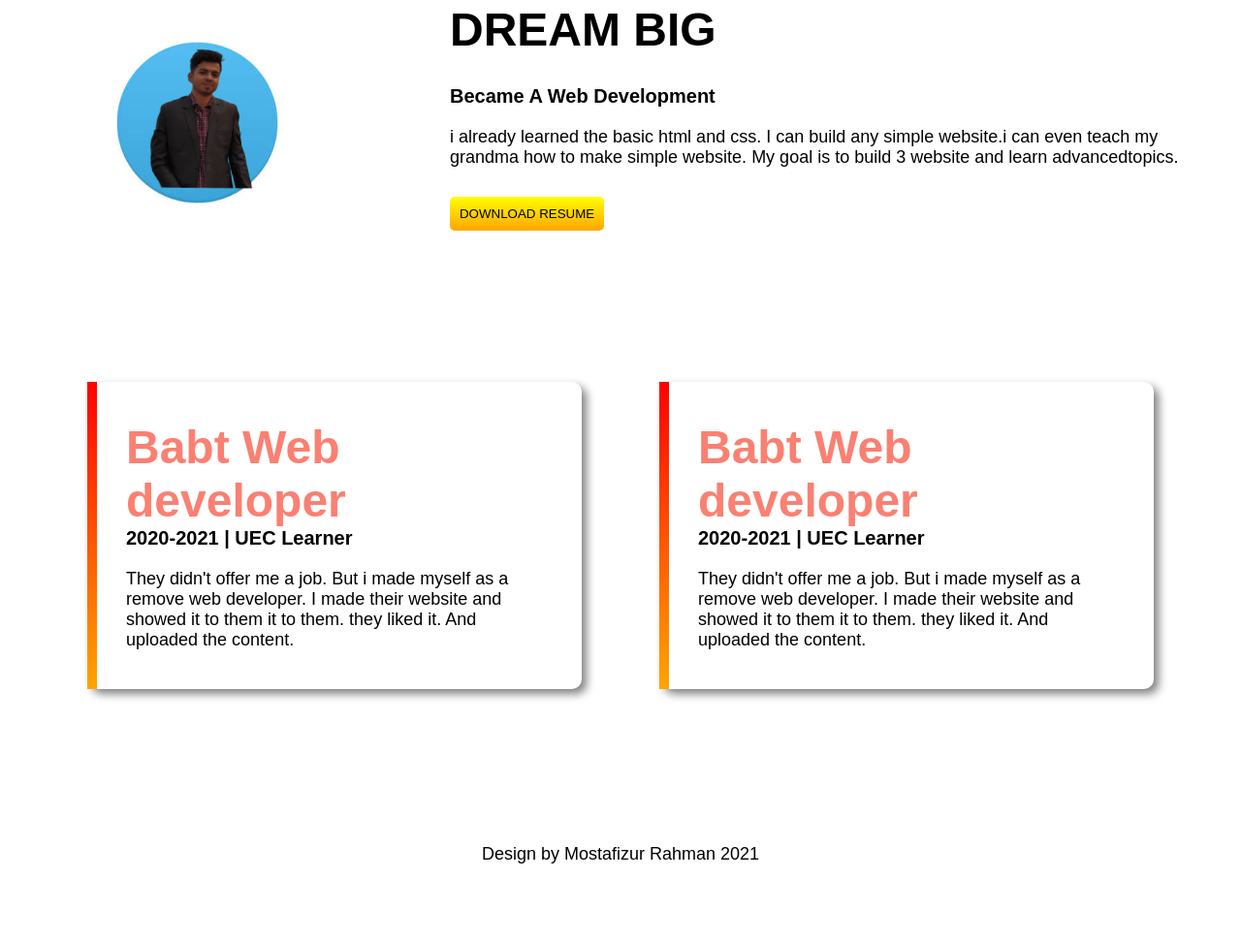
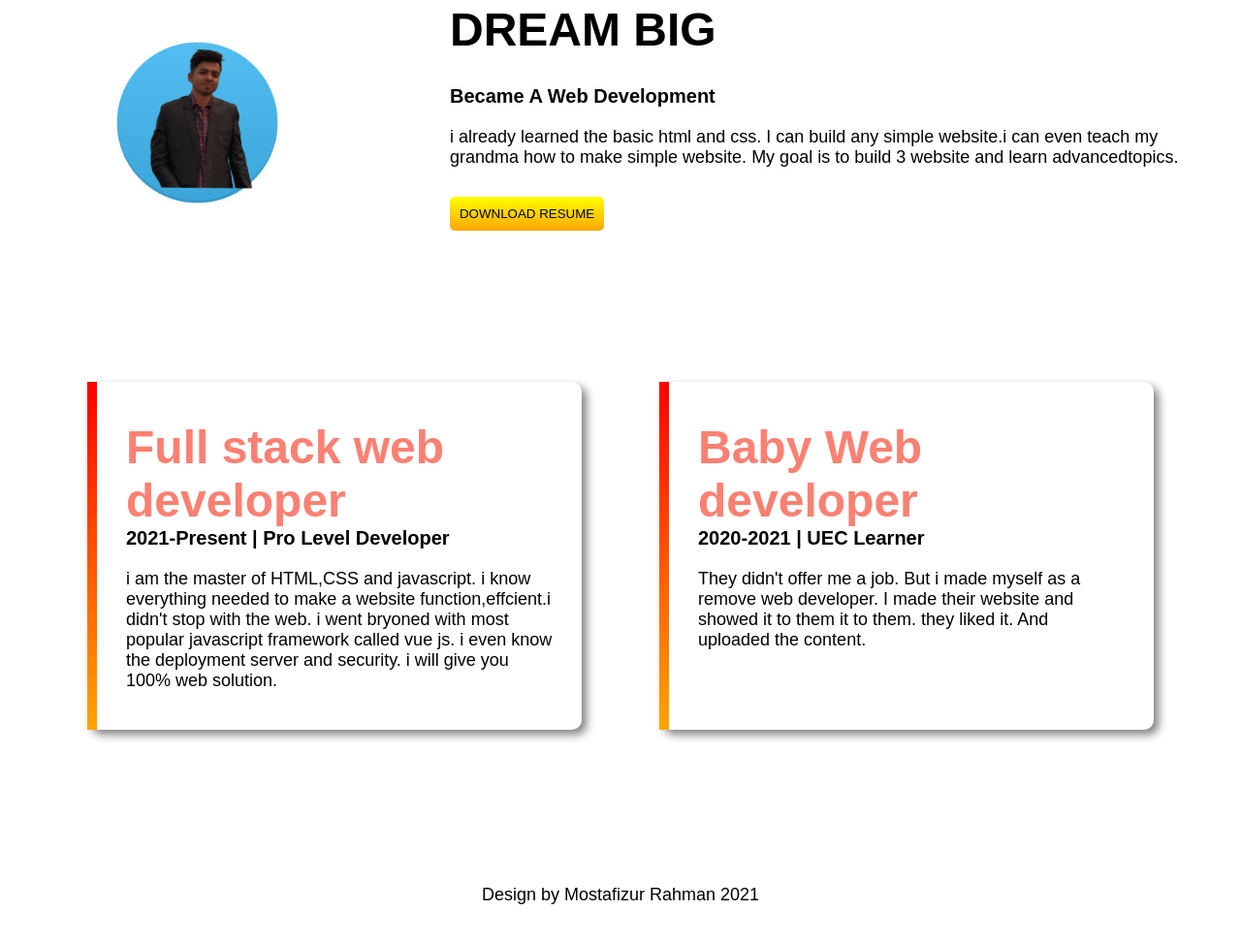
Before and after one commit to mostafizur07/portfiolioproject-1, a plain HTML site: page index.html in a window 1280 px wide. Shown: the part 614-1586 px from the top of the page at 97% size. Before the commit the page ends 1556 px from the top, so only its background shows below. Drawn offline with Linux system fonts and the light colour scheme.

Commit message:
git init

```diff
--- a/index.html
+++ b/index.html
@@ -45,13 +45,13 @@
     <section class="flexible-container">
  <div class="experience">
     <div class="half-experience">
-        <h2>Babt Web developer</h2>
-        <h5>2020-2021 | UEC Learner</h5>
-        <p>They didn't offer me a job. But i made myself as a remove web developer. I made their website and showed it to them it to them. they liked it. And uploaded the content.</p>
+        <h2>Full stack web developer</h2>
+        <h5>2021-present | pro level developer</h5>
+        <p>i am the master of HTML,CSS and javascript. i know everything needed to make a website function,effcient.i didn't stop with the web. i went bryoned with most popular javascript framework called vue js. i even know the deployment server and security. i will give you 100% web solution.</p>
     </div>
 
     <div class="half-experience">
-        <h2>Babt Web developer</h2>
+        <h2>Baby Web developer</h2>
         <h5>2020-2021 | UEC Learner</h5>
         <p>They didn't offer me a job. But i made myself as a remove web developer. I made their website and showed it to them it to them. they liked it. And uploaded the content.</p>
     </div>
```
